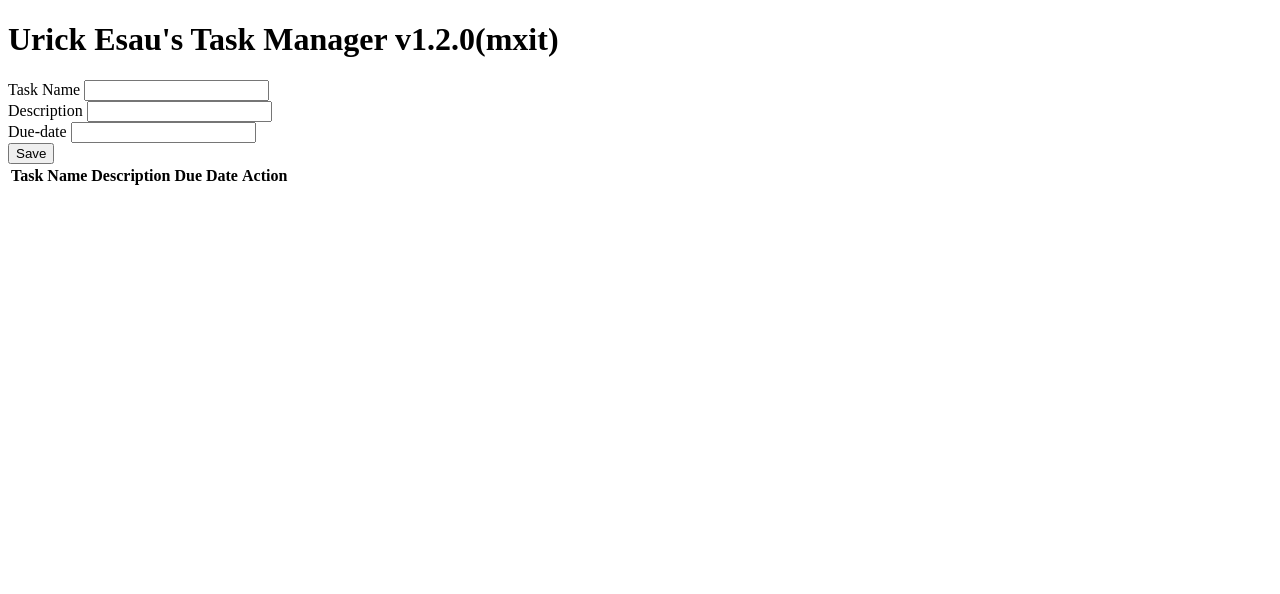
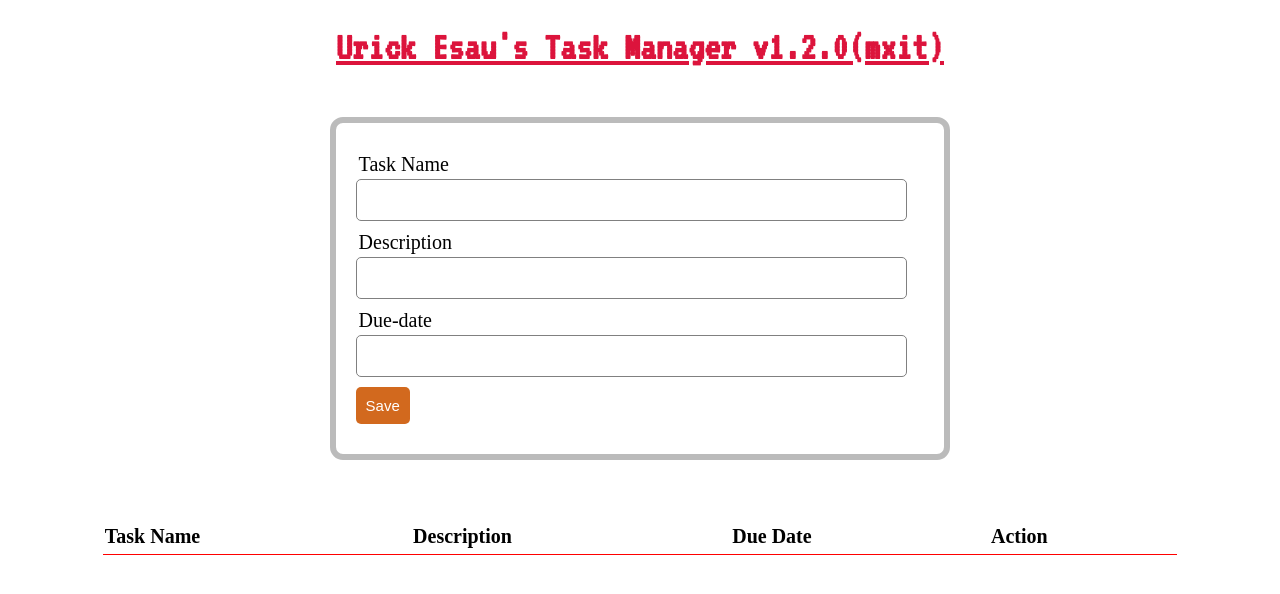
Before and after one commit to urickesau1/taskmanager, a PHP site: page / in a window 1280 px wide. Shown: the top 594 px of the page. Run offline with PHP 8.4, Linux system fonts and the light colour scheme; data that the repository does not hold is empty.

Commit message:
Restyled the heading and border of the task box. Also added colour to the button icons

```diff
--- a/styles/styles.css
+++ b/styles/styles.css
@@ -1,3 +1,100 @@
-dt {
+body {
+    font-size: 20px;
+
+}
+
+h1 {
+    text-align: center;
     text-decoration: underline;
+    font-family: 'VT323', monospace;
+    color: crimson;
 }
+
+table {
+    margin: 60px auto;
+    border-collapse: collapse;
+    text-align: left;
+
+    width: 85%;
+}
+
+tr {
+    border-bottom: 1px solid red;
+    /*! width: 0%; */
+}
+
+th, td {
+    border: none;
+    height: 30px;
+    padding: 2px;
+    /*! width: 0px; */
+}
+
+tr:hover {
+    background: grey;
+}
+
+form {
+    width: 45%;
+    margin: 50px auto;
+    text-align: left;
+    padding: 20px;
+    border: 6px solid #bbbbbb;
+    border-radius: 13px;
+}
+
+.input-group {
+    margin: 10px 0px 10px 0px;
+}
+
+.input-group label {
+    display: block;
+    text-align: left;
+    margin: 3px;
+}
+
+.input-group input {
+    height: 30px;
+    width: 93%;
+    padding: 5px 10px;
+    font-size: 15px;
+    border-radius: 5px;
+    border: 1px solid grey;
+}
+
+.btn {
+    padding: 10px;
+    font-size: 15px;
+    color: white;
+    background: chocolate;
+    border: none;
+    border-radius: 5px;
+}
+
+.msg {
+    margin: 30px auto;
+    padding: 10px;
+    border-radius: 5px;
+    color: #3c763d;
+    background: #dff0d8;
+    border: 1px solid #3c763d;
+    width: 50%;
+    text-align: center;
+
+}
+
+.edit_btn {
+    text-decoration: none;
+    padding: 2px 5px;
+    background: #2e8b57;
+    color: white;
+    border-radius: 3px;
+}
+
+.dlt_btn {
+    text-decoration: none;
+    padding: 2px 5px;
+    background: #800000;
+    border-radius: 3px;
+    color: white;
+}
```
